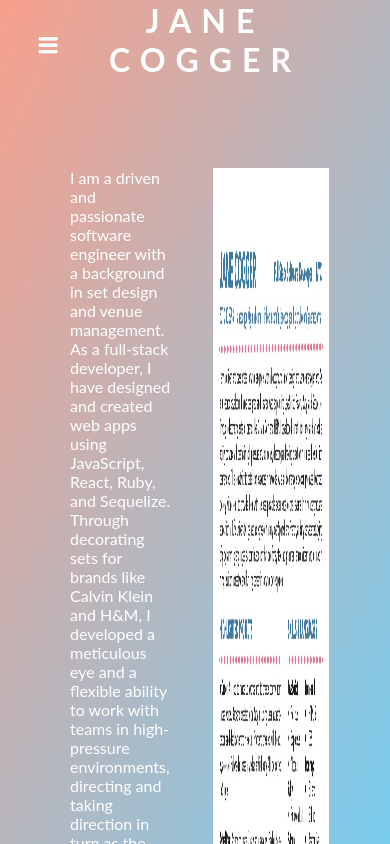
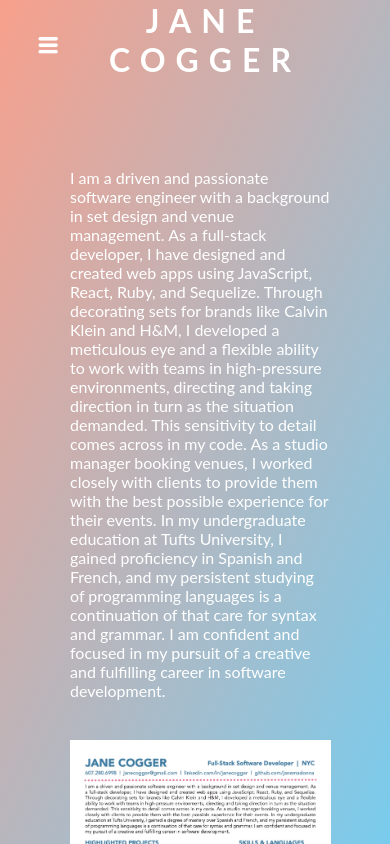
Before and after one commit to janemadonna/portfolio, a React (Create React App) app in the folder client/: page /about in a window 390 px wide. Shown: the top 844 px of the page. Built offline with nearby package versions, Linux system fonts and the light colour scheme; the HTML template or start-up script is replaced by a standard one.

Commit message:
mobile responsive

```diff
--- a/client/src/App.css
+++ b/client/src/App.css
@@ -125,3 +125,17 @@ a {
   margin: 0 auto;
   left: 25%;
 }
+@media screen and (max-width: 600px) {
+  .about {
+    flex-direction: column;
+  }
+  .about p {
+    width: 90%;
+  }
+  .about img {
+    width: 90%;
+  }
+  .projects {
+    flex-direction: column;
+  }
+}
```
